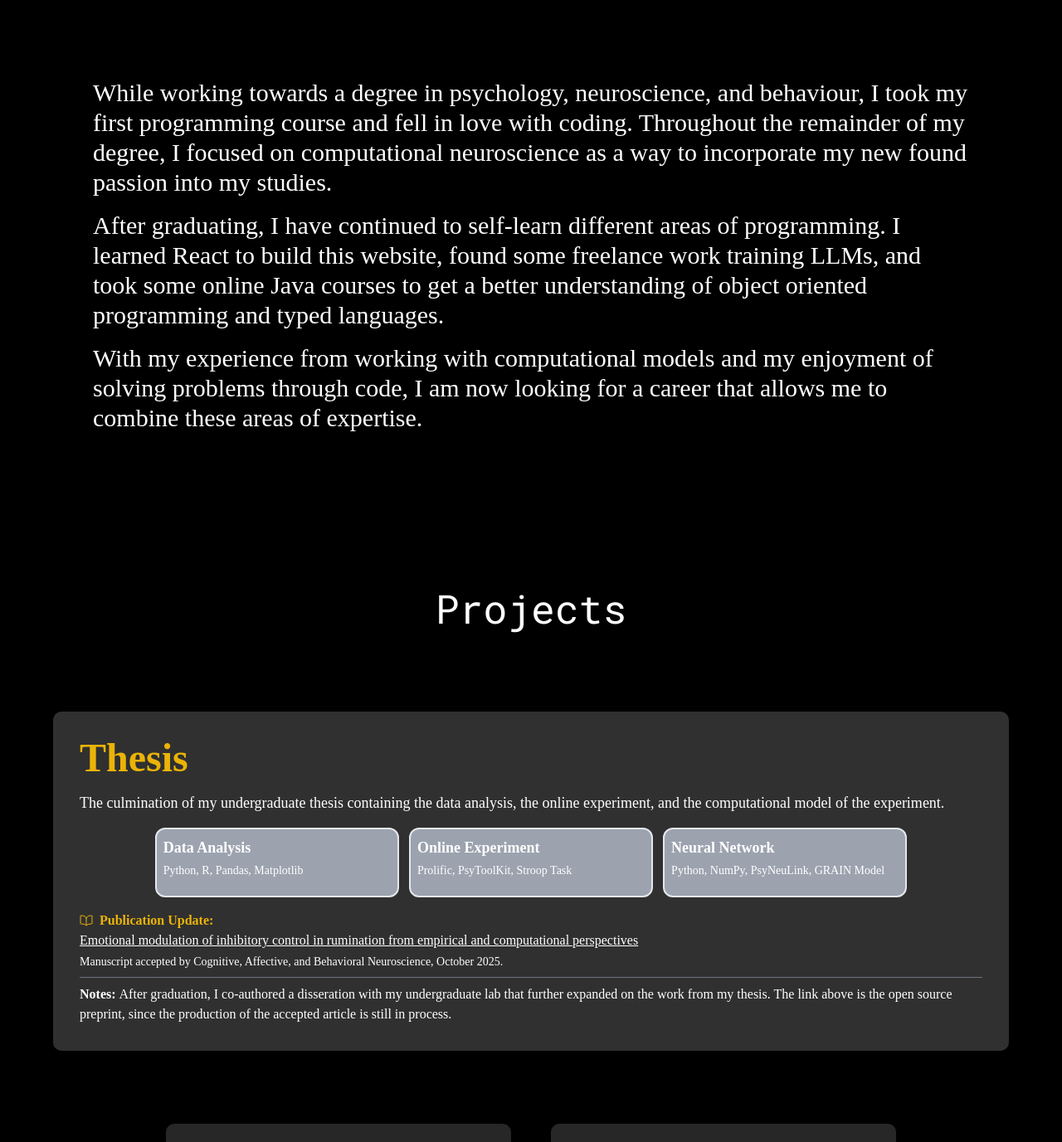
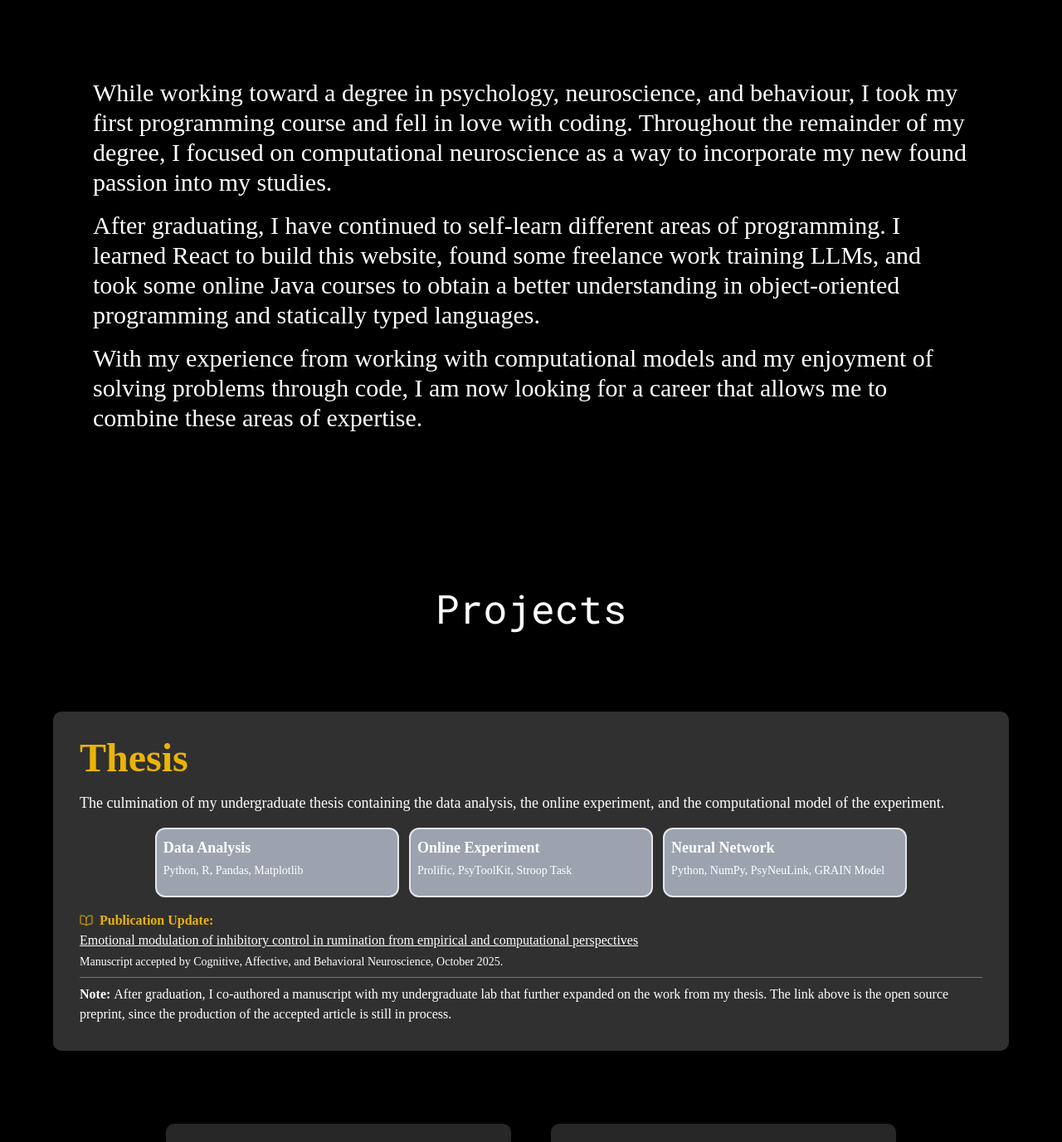
Before and after one commit to benkyli/portfolio, a React (Vite) app: page / in a window 1280 px wide. Shown: the part 1434-2811 px from the top of the page at 83% size. Built offline with nearby package versions, Linux system fonts and the light colour scheme.

Commit message:
updated wording of About and Thesis sections

```diff
--- a/src/ThesisSection.jsx
+++ b/src/ThesisSection.jsx
@@ -23,7 +23,7 @@ export default function ThesisSection() {
                 <p className='relative cursor-pointer underline' onClick={() => openInNewTab(prepublishLink)}>Emotional modulation of inhibitory control in rumination from empirical and computational perspectives</p>
                 <p className='text-sm pt-1'>Manuscript accepted by Cognitive, Affective, and Behavioral Neuroscience, October 2025.</p>
                 <div className='pt-2 mt-2 border-t border-gray-500'>
-                    <b>Notes: </b>After graduation, I co-authored a disseration with my undergraduate lab that further expanded on the work from my thesis. The link above is the open source preprint, since the production of the accepted article is still in process.
+                    <b>Note: </b>After graduation, I co-authored a manuscript with my undergraduate lab that further expanded on the work from my thesis. The link above is the open source preprint, since the production of the accepted article is still in process.
                 </div>
             </div>
         </div>
--- a/src/data/about.jsx
+++ b/src/data/about.jsx
@@ -1,5 +1,5 @@
 export const paragraphs = [
-    'While working towards a degree in psychology, neuroscience, and behaviour, I took my first programming course and fell in love with coding. Throughout the remainder of my degree, I focused on computational neuroscience as a way to incorporate my new found passion into my studies.',
-    'After graduating, I have continued to self-learn different areas of programming. I learned React to build this website, found some freelance work training LLMs, and took some online Java courses to get a better understanding of object oriented programming and typed languages.',
+    'While working toward a degree in psychology, neuroscience, and behaviour, I took my first programming course and fell in love with coding. Throughout the remainder of my degree, I focused on computational neuroscience as a way to incorporate my new found passion into my studies.',
+    'After graduating, I have continued to self-learn different areas of programming. I learned React to build this website, found some freelance work training LLMs, and took some online Java courses to obtain a better understanding in object-oriented programming and statically typed languages.',
     'With my experience from working with computational models and my enjoyment of solving problems through code, I am now looking for a career that allows me to combine these areas of expertise.'
 ]
```
